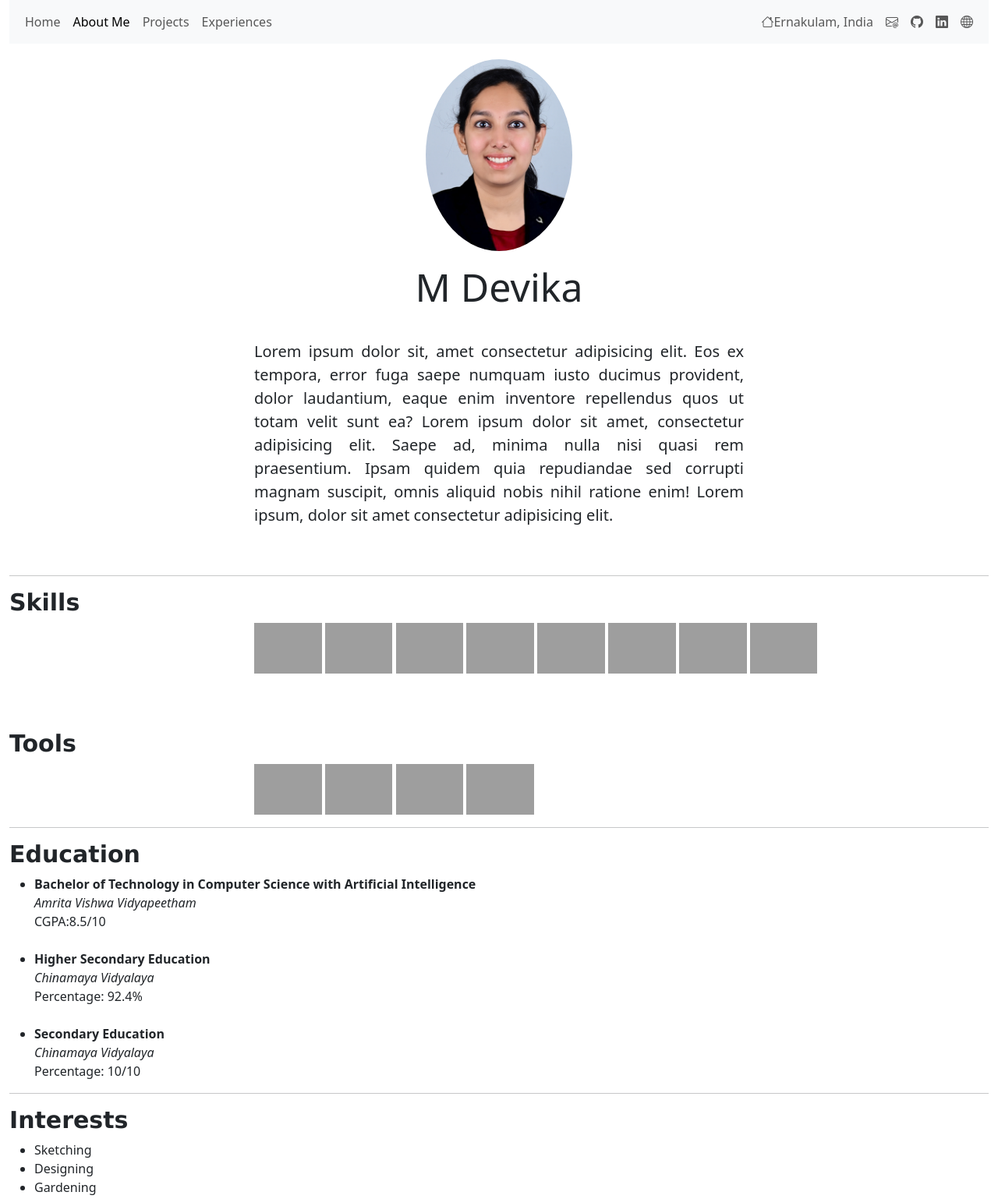
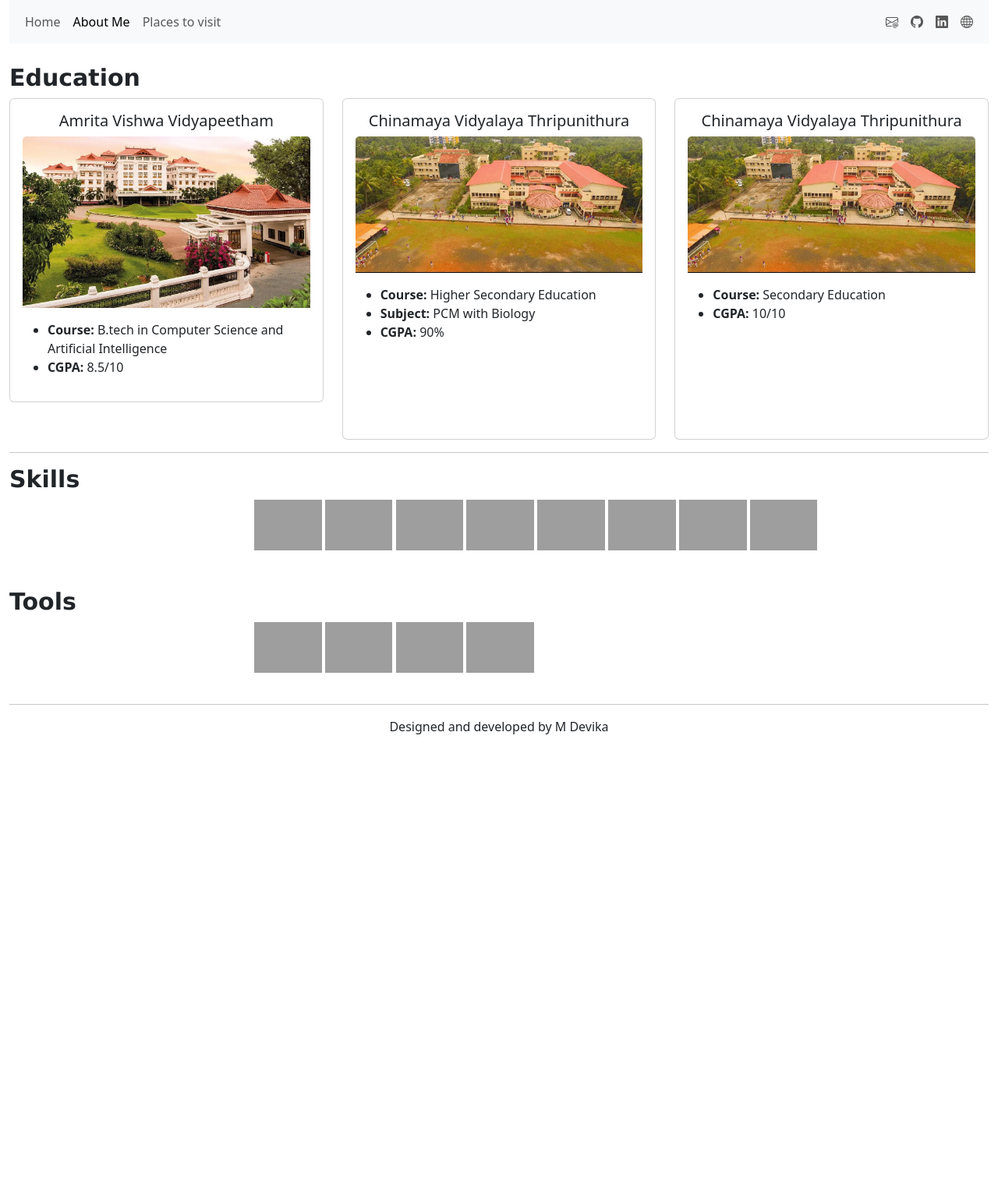
Before and after one commit to devikamanoj/Profile, a plain HTML site: page aboutme.html in a window 1280 px wide. Shown: the top 1538 px of the page at 78% size. After the commit the page ends 960 px from the top, so only its background shows below. Drawn offline with nearby package versions, Linux system fonts and the light colour scheme; grey boxes are pictures that could not be loaded.

Commit message:
places page added

```diff
--- a/aboutme.html
+++ b/aboutme.html
@@ -23,14 +23,10 @@
                         <a class="nav-link active" aria-current="page" href="#">About Me</a>
                     </li>
                     <li class="nav-item">
-                        <a class="nav-link" href="#">Projects</a>
-                    </li>
-                    <li class="nav-item">
-                        <a class="nav-link" href="#">Experiences</a>
+                        <a class="nav-link" href="places.html">Places to visit</a>
                     </li>
                 </ul>
                 <ul class="navbar-nav ms-auto">
-                    <a class="nav-link " role="button" ><i class="bi bi-house"></i>Ernakulam, India</a>
                     <a href="mailto:devikam629@gmail.com" class="nav-link " role="button" ><i class="bi bi-envelope-at"></i></a>
                     <a href="https://github.com/devikamanoj" class="nav-link " role="button" ><i class="bi bi-github"></i></a>
                     <a href="https://www.linkedin.com/in/devika-manoj-844518211/" class="nav-link " role="button" ><i class="bi bi-linkedin"> </i></a>
@@ -39,13 +35,53 @@
               </div>
             </div>
         </nav>
-        <div class="about">
-            <img class="me"  src="me.jpg"  alt="Me">
-            <p class="para">
-                <h1 id="name"> M Devika</h1>  <br>
-                <p> Lorem ipsum dolor sit, amet consectetur adipisicing elit. Eos ex tempora, error fuga saepe numquam iusto ducimus provident, dolor laudantium, eaque enim inventore repellendus quos ut totam velit sunt ea? Lorem ipsum dolor sit amet, consectetur adipisicing elit. Saepe ad, minima nulla nisi quasi rem praesentium. Ipsam quidem quia repudiandae sed corrupti magnam suscipit, omnis aliquid nobis nihil ratione enim! Lorem ipsum, dolor sit amet consectetur adipisicing elit.</p>
-            </p>
-            <p style="page-break-after: always;">&nbsp;</p>
+        <div id="space"></div>
+
+        <h1 class="heads">Education</h1>
+        <div class="row">
+            <div class="col-sm-4 ">
+                <div class="card">
+                    <div class="card-body">
+                        <h5 class="card-title">Amrita Vishwa Vidyapeetham</h5>
+                        <img src="images\College.PNG" class="card-img-top" alt="College"> <br>
+                        <p class="card-text">
+                            <ul>
+                                <li> <strong>Course:</strong> B.tech in Computer Science and Artificial Intelligence</li>
+                                <li> <strong>CGPA:</strong> 8.5/10</li>
+                            </ul>
+                        </p>
+                    </div>
+                </div>
+            </div>
+            <div class="col-sm-4 ">
+                <div class="card">
+                    <div class="card-body" style="height: 436px">
+                        <h5 class="card-title">Chinamaya Vidyalaya Thripunithura</h5>
+                        <img src="images\school12.PNG" class="card-img-top" alt="College"> <br>
+                        <p class="card-text">
+                            <ul>
+                                <li> <strong>Course:</strong> Higher Secondary Education</li>
+                                <li> <strong>Subject:</strong> PCM with Biology</li>
+                                <li> <strong>CGPA:</strong> 90%</li>
+                            </ul>
+                        </p>
+                    </div>
+                </div>
+            </div>
+            <div class="col-sm-4 ">
+                <div class="card" >
+                    <div class="card-body" style="height: 436px">
+                        <h5 class="card-title">Chinamaya Vidyalaya Thripunithura</h5>
+                        <img src="images\school12.PNG" class="card-img-top" alt="College"> <br>
+                        <p class="card-text">
+                            <ul>
+                                <li> <strong>Course:</strong> Secondary Education</li>
+                                <li> <strong>CGPA:</strong> 10/10</li>
+                            </ul>
+                        </p>
+                    </div>
+                </div>
+            </div>
         </div>
         <hr>
         <div id="header">
@@ -62,7 +98,6 @@
             </p>
             <br>
             <br>
-            <br>
             <h1 class="heads">Tools</h1>
             <p class="icons">
                 <img height="65px" src="https://cdn.jsdelivr.net/gh/devicons/devicon/icons/github/github-original.svg" />
@@ -70,36 +105,7 @@
                 <img height="65px" src="https://cdn.jsdelivr.net/gh/devicons/devicon/icons/vscode/vscode-original.svg" />
                 <img height="65px" src="https://cdn.jsdelivr.net/gh/devicons/devicon/icons/figma/figma-original.svg" />
             </p>
-        </div>
-        <hr>
-        <div>
-            <h1 class="heads">Education</h1>
-            <ul>
-                <li> <strong>Bachelor of Technology in Computer Science with Artificial Intelligence</strong> <br>
-                    <em>Amrita Vishwa Vidyapeetham</em><br>
-                    CGPA:8.5/10
-                </li>
-                <br>
-                <li> <strong> Higher Secondary Education</strong> <br>
-                    <em>Chinamaya Vidyalaya</em> <br>
-                    Percentage: 92.4%
-                </li>
-                <br>
-                <li> <strong> Secondary Education</strong> <br>
-                    <em>Chinamaya Vidyalaya</em> <br>
-                    Percentage: 10/10
-                </strong>
-                </li>
-            </ul>
-        </div>
-        <hr>
-        <div>
-            <h1 class="heads">Interests</h1>
-            <ul>
-                <li> Sketching</li>
-                <li> Designing</li>
-                <li> Gardening</li>
-            </ul>
+            <p style="page-break-after: always;">&nbsp;</p>
         </div>
         <hr>
         <footer class="cenfoot">
--- a/style.css
+++ b/style.css
@@ -7,6 +7,18 @@
     text-align: center;
     margin-bottom: -26px;
     margin-top: -46px;
+}
+#para{
+    font-size: 20px;
+    text-align: center;
+    margin-bottom: -16px;
+    margin-top: 26px;
+}
+.card-title{
+    text-align: center;
+}
+#space {
+    margin-top: 26px;
 }
 .center{
     display: block;
@@ -69,5 +81,5 @@
     display: flex;
     justify-content: center;
     margin-bottom: -26px;
-    margin-top: 6px;
+    margin-top: 30px;
 }
```
Also changed, not shown: index.html (+4 -7 lines), images/College.PNG (added), images/abc.jpg (added), images/me.jpg (renamed from me.jpg), images/school12.PNG (added), places.html (added).
